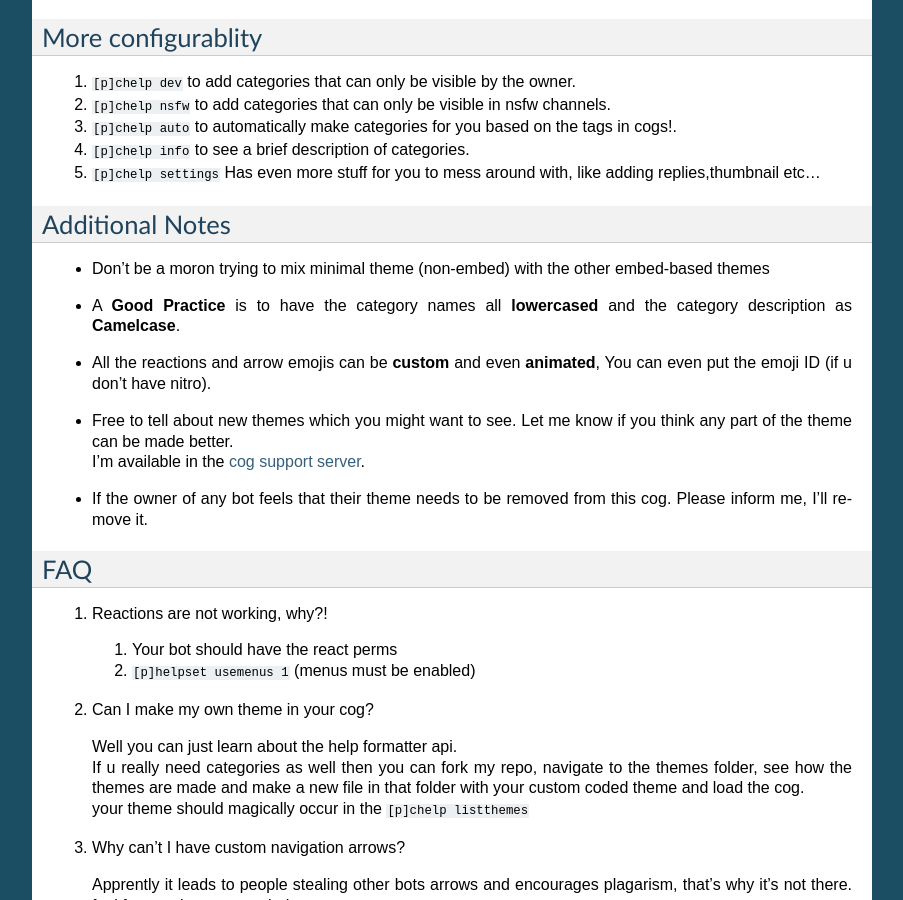
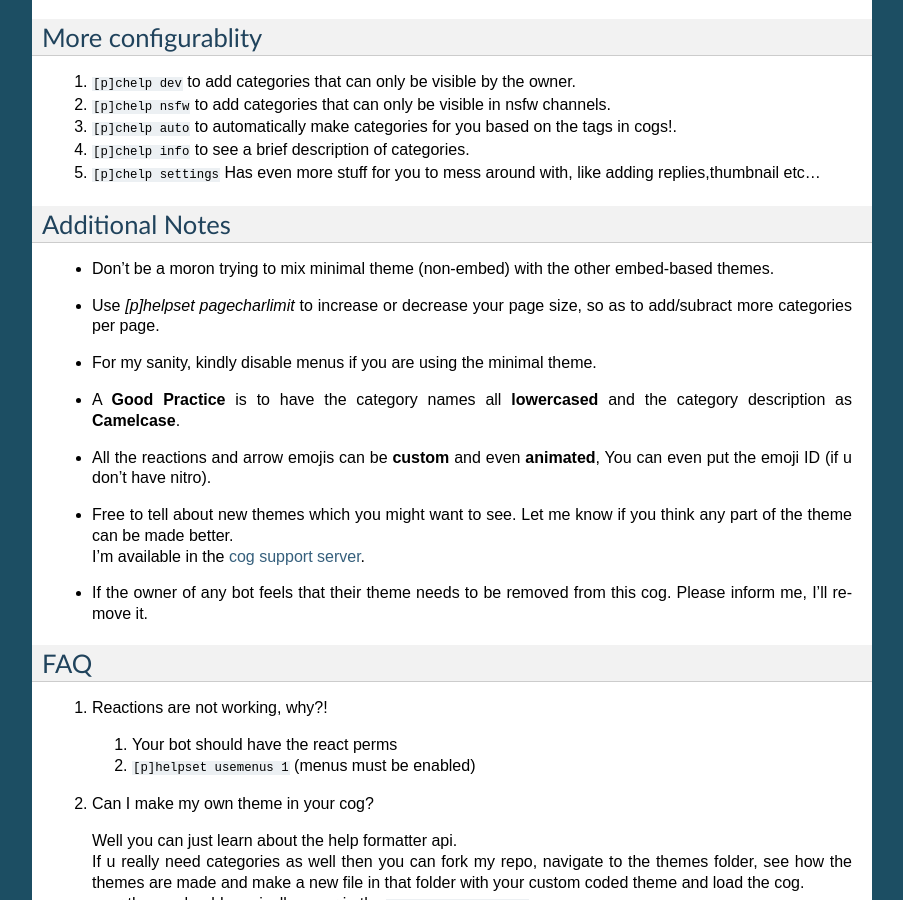
Before and after one commit to npc203/npc-cogs, a Sphinx documentation site: the page built from docs/source/customhelp.rst, in a window 1280 px wide and 900 px high, scrolled down 3979 px. Shown: the whole window, without its empty margins (198-1101 px from the left). Built offline with Sphinx 7.4.7, drawn with Linux system fonts in a browser that asks for light colours.

Commit message:
[Docs] Slight update

```diff
--- a/docs/source/customhelp.rst
+++ b/docs/source/customhelp.rst
@@ -106,7 +106,11 @@ More configurablity
 Additional Notes
 -----------------
 
--  Don't be a moron trying to mix minimal theme (non-embed) with the other embed-based themes
+-  Don't be a moron trying to mix minimal theme (non-embed) with the other embed-based themes.
+
+-  Use `[p]helpset pagecharlimit` to increase or decrease your page size, so as to add/subract more categories per page.
+
+-  For my sanity, kindly disable menus if you are using the minimal theme.
 
 -  A **Good Practice** is to have the category names all **lowercased** and the category description as **Camelcase**.
 
```
